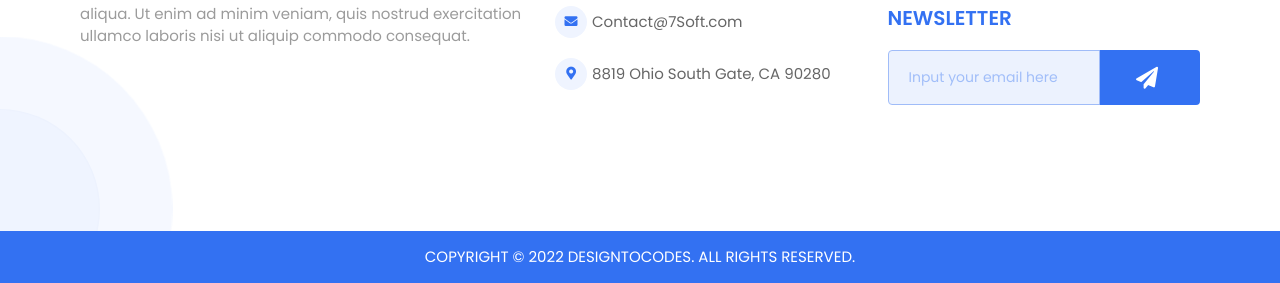
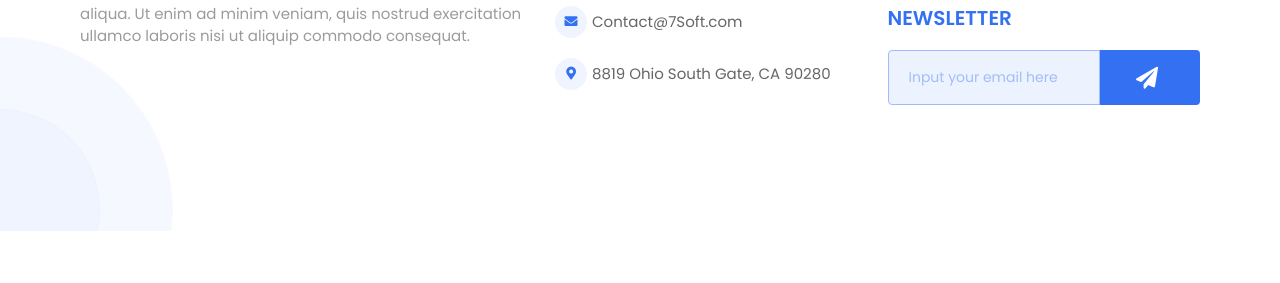
Before and after one commit to SedemteSoftOrg/self-promotion-public, a plain HTML site: page index.html in a window 1280 px wide. Shown: the part 6588-6871 px from the top of the page. After the commit the page ends 6819 px from the top, so only its background shows below. Drawn offline with nearby package versions, Linux system fonts and the light colour scheme.

Commit message:
Update index.html

```diff
--- a/index.html
+++ b/index.html
@@ -468,11 +468,6 @@
             </div>
             <div class="blink"></div>
         </section>
-        <div class="d2c_copyright">
-            <div class="container">
-                <p class="mb-0 text-center">Copyright © 2022 <a href="https://www.designtocodes.com/" target="_blank"> DesignToCodes</a>. All Rights Reserved.</p>
-            </div>
-        </div>
     </main>
     <div>
         <div id="scrollToTopBtn"><a href="#"><i class="fa fa-chevron-up"></i></a></div>
```
